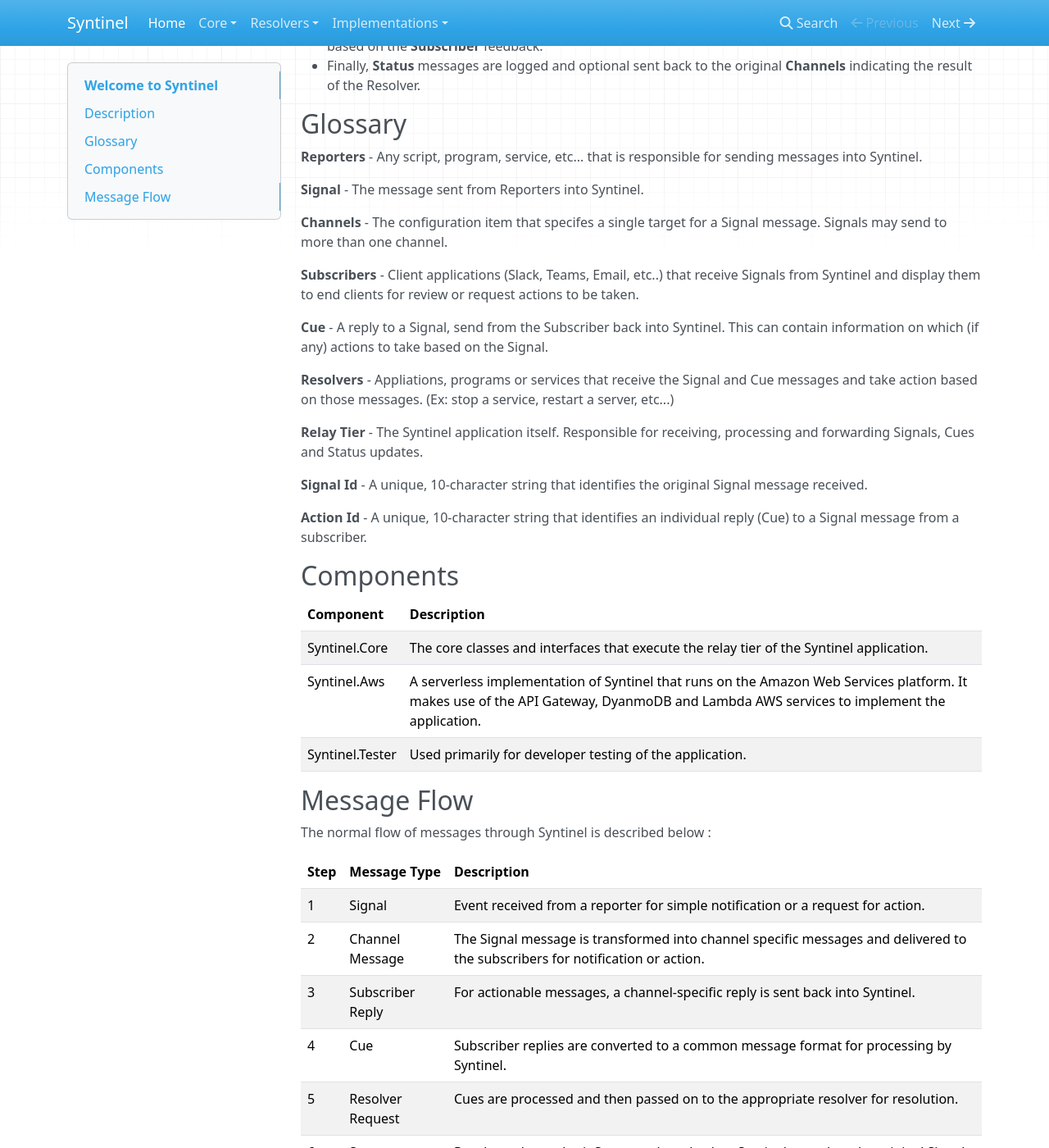
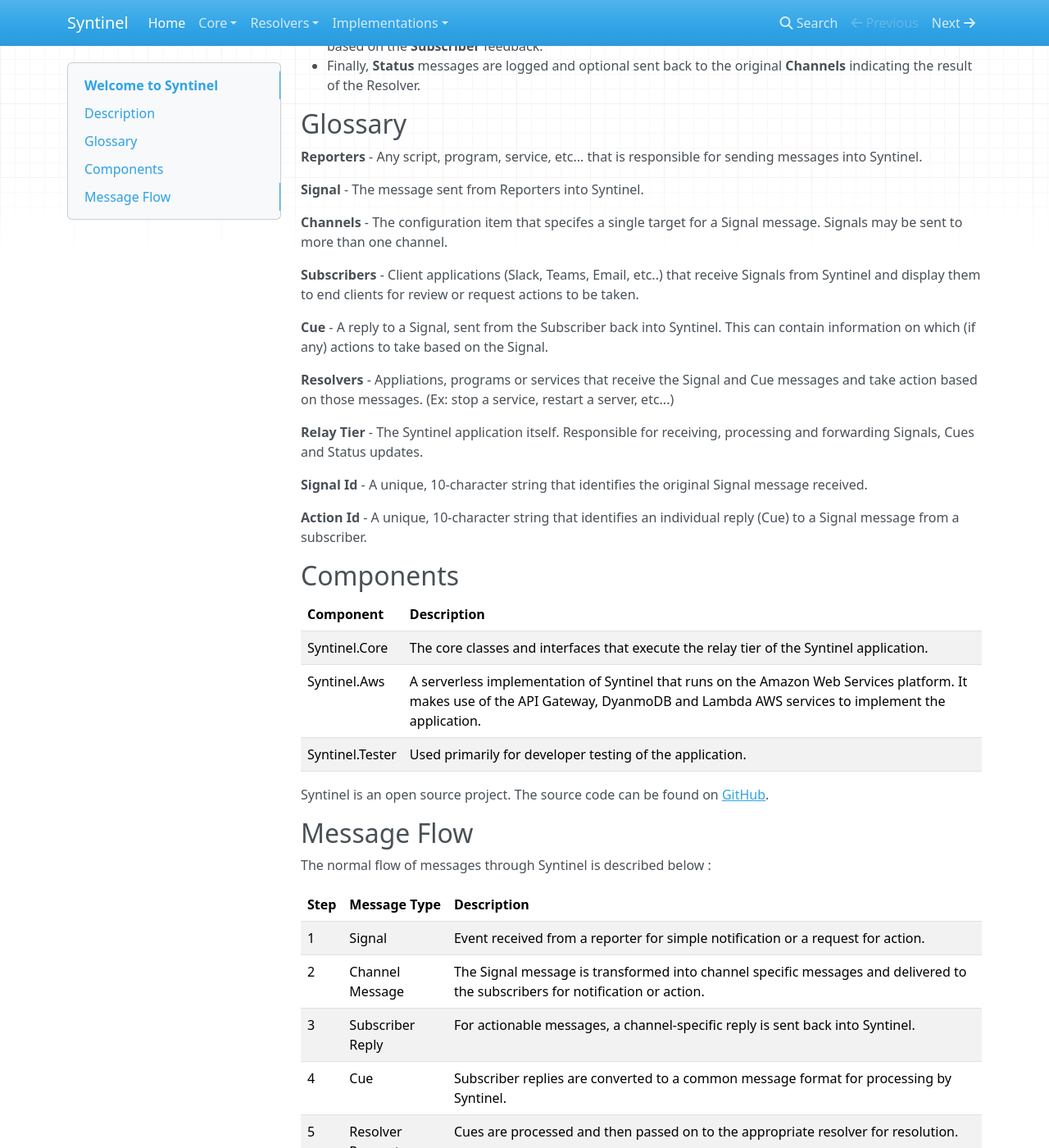
Before and after one commit to SynapseProject/syntinel.docs, an MkDocs documentation site: the page built from docs/index.md, in a window 1280 px wide and 1400 px high, scrolled down 1072 px. Shown: the whole window at 82% size. Built offline with MkDocs 1.6.1, drawn with Linux system fonts in a browser that asks for light colours; nearby versions of some CDN libraries; old or Windows-style settings are respelled for this version of MkDocs.

Commit message:
Fixing typos

```diff
--- a/docs/index.md
+++ b/docs/index.md
@@ -20,11 +20,11 @@ In simplistic terms...
 
 **Signal** - The message sent from Reporters into Syntinel.
 
-**Channels** - The configuration item that specifes a single target for a Signal message.  Signals may send to more than one channel.
+**Channels** - The configuration item that specifes a single target for a Signal message.  Signals may be sent to more than one channel.
 
 **Subscribers** - Client applications (Slack, Teams, Email, etc..) that receive Signals from Syntinel and display them to end clients for review or request actions to be taken.
 
-**Cue** - A reply to a Signal, send from the Subscriber back into Syntinel.  This can contain information on which (if any) actions to take based on the Signal.
+**Cue** - A reply to a Signal, sent from the Subscriber back into Syntinel.  This can contain information on which (if any) actions to take based on the Signal.
 
 **Resolvers** - Appliations, programs or services that receive the Signal and Cue messages and take action based on those messages. (Ex: stop a service, restart a server, etc...)
 
@@ -42,6 +42,7 @@ In simplistic terms...
 | Syntinel.Aws | A serverless implementation of Syntinel that runs on the Amazon Web Services platform.  It makes use of the API Gateway, DyanmoDB and Lambda AWS services to implement the application. |
 | Syntinel.Tester | Used primarily for developer testing of the application. |
 
+Syntinel is an open source project.  The source code can be found on [GitHub](https://github.com/SynapseProject/syntinel.core.net).
 
 ## Message Flow
 
```
Also changed, not shown: docs/classes/requests/signal-request.md (+2 -2 lines), docs/core/channels/teams.md (+1 -1 lines).
